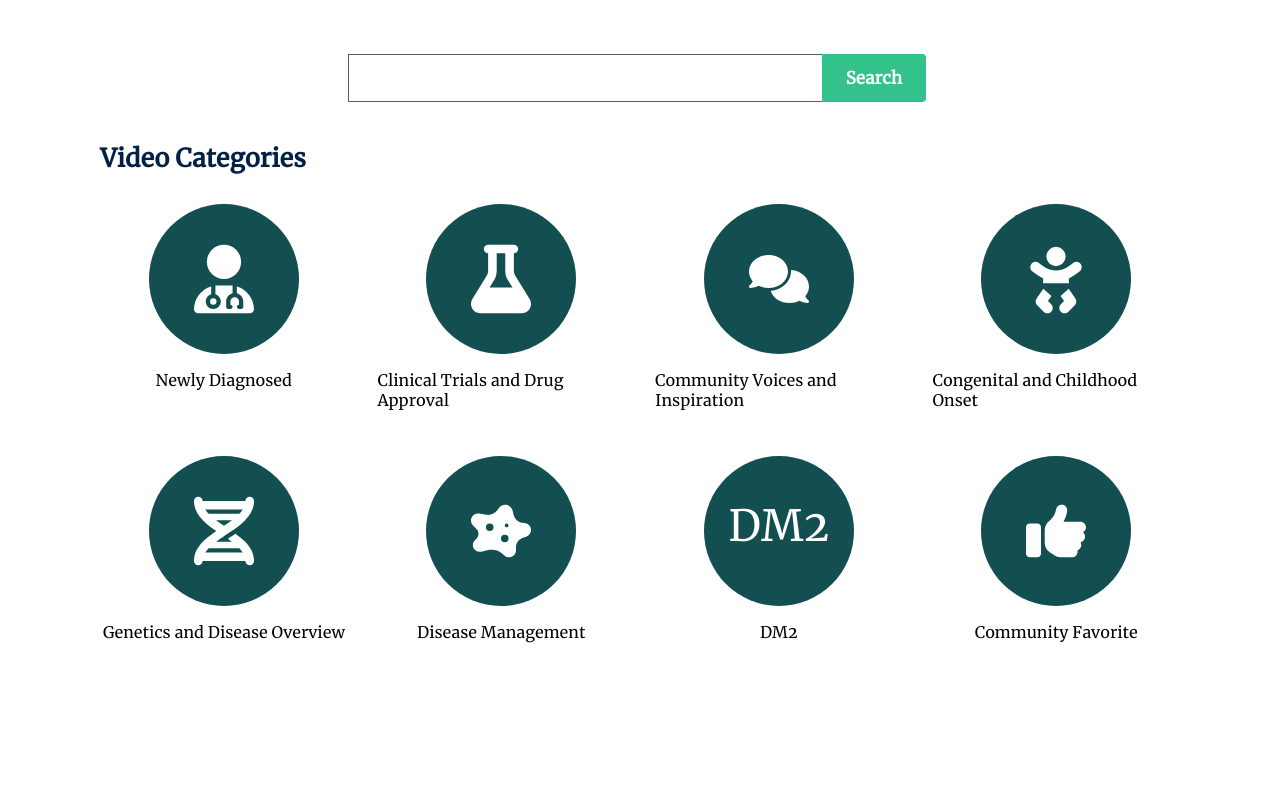
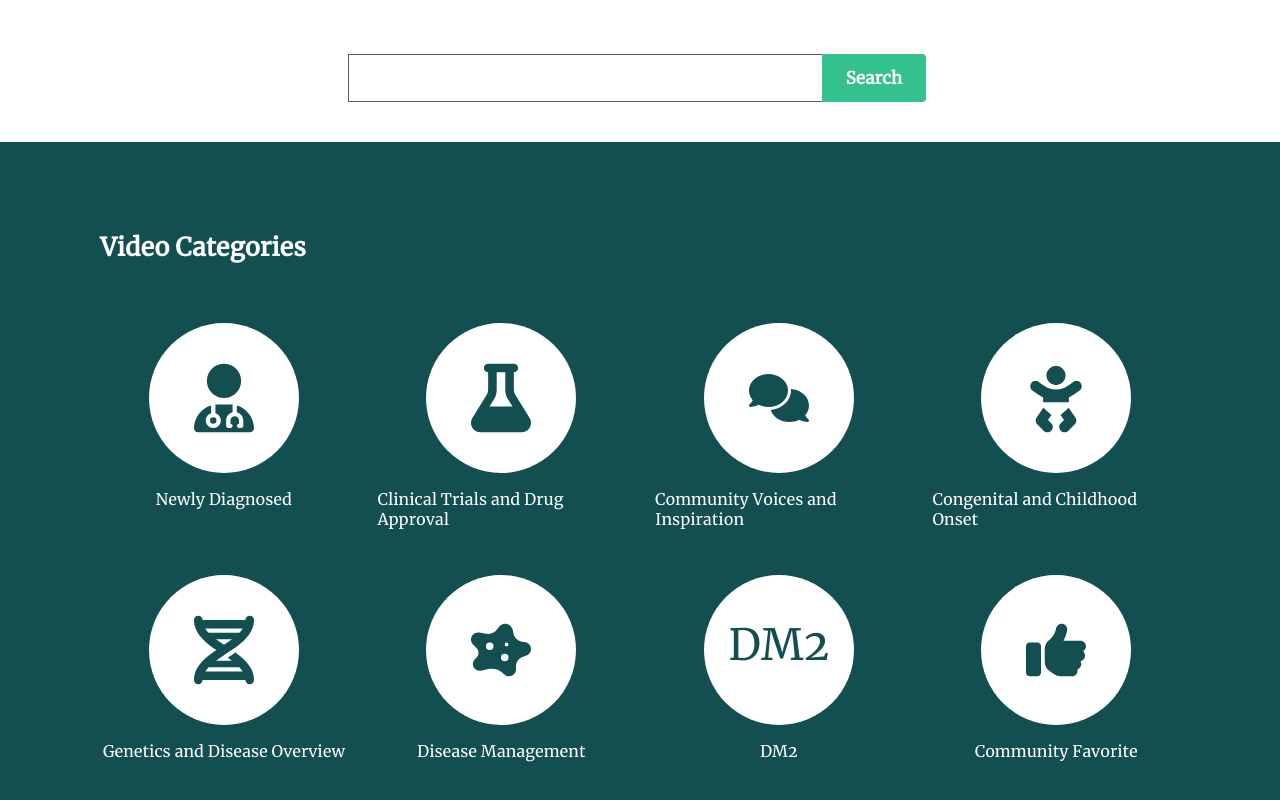
Before and after one commit to brightplum/myotonic-demo, a plain HTML site: page index.html in a window 1280 px wide. Shown: the part 632-1432 px from the top of the page. Before the commit the page ends 1290 px from the top, so only its background shows below. Drawn offline with Linux system fonts and the light colour scheme.

Commit message:
video categories section

```diff
--- a/index.html
+++ b/index.html
@@ -78,7 +78,8 @@
       </button>
     </form>
   </section>
-  <section class="container">
+  <section class="video-categories-section">
+    <div class="container">
       <h3>Video Categories</h3>
       <div class="video-categories">
         <a href="#" class="category">
@@ -129,7 +130,7 @@
           </div>
             <p>Community Favorite</p>
         </a>
-
+      </div>
     </div>
   </section>
 </body>
--- a/styles.css
+++ b/styles.css
@@ -23,7 +23,7 @@ body {
   padding: 12px 20px;
   font-weight: 700;
   background-color: #fff;
-  color: rgb(19 79 80);
+  color: #134f50;
 }
 
 .button {
@@ -33,7 +33,7 @@ body {
   border-radius: 4px;
   padding: 12px 20px;
   font-weight: 700;
-  background-color: rgb(19 79 80);
+  background-color: #134f50;
   color: #fff;
 }
 
@@ -52,7 +52,7 @@ h3 {
 /* header */
 
 header {
-  background-color: rgb(19 79 80);
+  background-color: #134f50;
 }
 
 header img {
@@ -99,7 +99,7 @@ nav li {
   display: flex;
   flex-direction: column;
   width: 33%;
-  border: 2px solid rgb(19 79 80);
+  border: 2px solid #134f50;
 }
 
 .card .image img {
@@ -170,6 +170,16 @@ nav li {
 }
 
 /* Video categories */
+.video-categories-section {
+  background-color: #134f50;
+  padding: 64px 0;
+}
+
+.video-categories-section h3 {
+  color: #fff;
+  margin-bottom: 60px;
+}
+
 .video-categories {
   display: grid;
   grid-template-columns: repeat(4, 1fr);
@@ -179,7 +189,7 @@ nav li {
 
 .video-categories svg {
   width: 60px;
-  fill: #fff;
+  fill: #134f50;
 }
 
 .video-categories .category {
@@ -187,21 +197,34 @@ nav li {
   flex-direction: column;
   align-items: center;
   text-decoration: none;
-  color: #000;
+  color: #fff;
+}
+
+.video-categories .category:hover svg {
+  fill: #33c18c;
+}
+
+.video-categories .category:hover p {
+  text-decoration: underline;
+}
+
+.video-categories .category:hover .dm2-icon {
+  text-decoration: none;
+  color: #33c18c;
 }
 
 .icon {
   border-radius: 50%;
   width: 150px;
   height: 150px;
-  background-color: rgb(19 79 80);
+  background-color: #fff;
   display: flex;
   justify-content: center;
 }
 
 .dm2-icon {
   font-size: 43px;
-  color: #fff;
+  color: #134f50;
 }
 
 /* Fonts */
```
Lines whose indentation alone changed are shown as unchanged.
